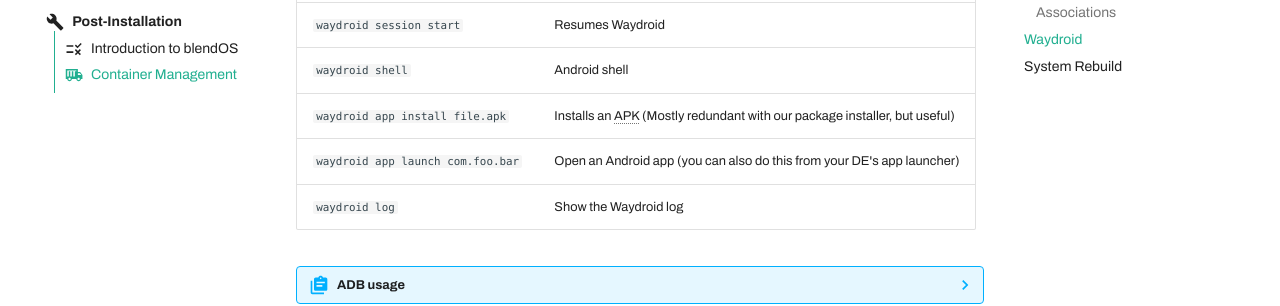
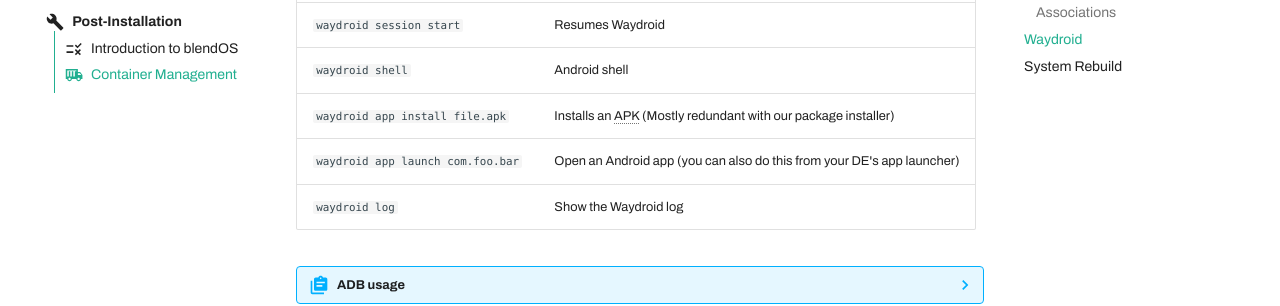
Before and after one commit to blend-os/website, an MkDocs documentation site: the page built from docs/install/post-install/container-guide.md, in a window 1280 px wide and 900 px high, scrolled down 4734 px. Shown: the part 151-457 px from the top of the window. Built offline with MkDocs 1.6.1 and Material for MkDocs 9.7.7, drawn with Linux system fonts in a browser that asks for light colours; emoji names are drawn with the system emoji font; some web fonts are replaced; plug-ins that fetch from the network failed and are left out.

Commit message:
typo fix (container guide)

```diff
--- a/docs/install/post-install/container-guide.md
+++ b/docs/install/post-install/container-guide.md
@@ -92,7 +92,7 @@
 | `waydroid session stop` | Kills all waydroid windows and stops Waydroid from working |
 | `waydroid session start` | Resumes Waydroid |
 | `waydroid shell` | Android shell |
-| `waydroid app install file.apk` | Installs an APK (Mostly redundant with our package installer, but useful) |
+| `waydroid app install file.apk` | Installs an APK (Mostly redundant with our package installer) |
 | `waydroid app launch com.foo.bar` | Open an Android app (you can also do this from your DE's app launcher) |
 | `waydroid log` | Show the Waydroid log |
 
```
